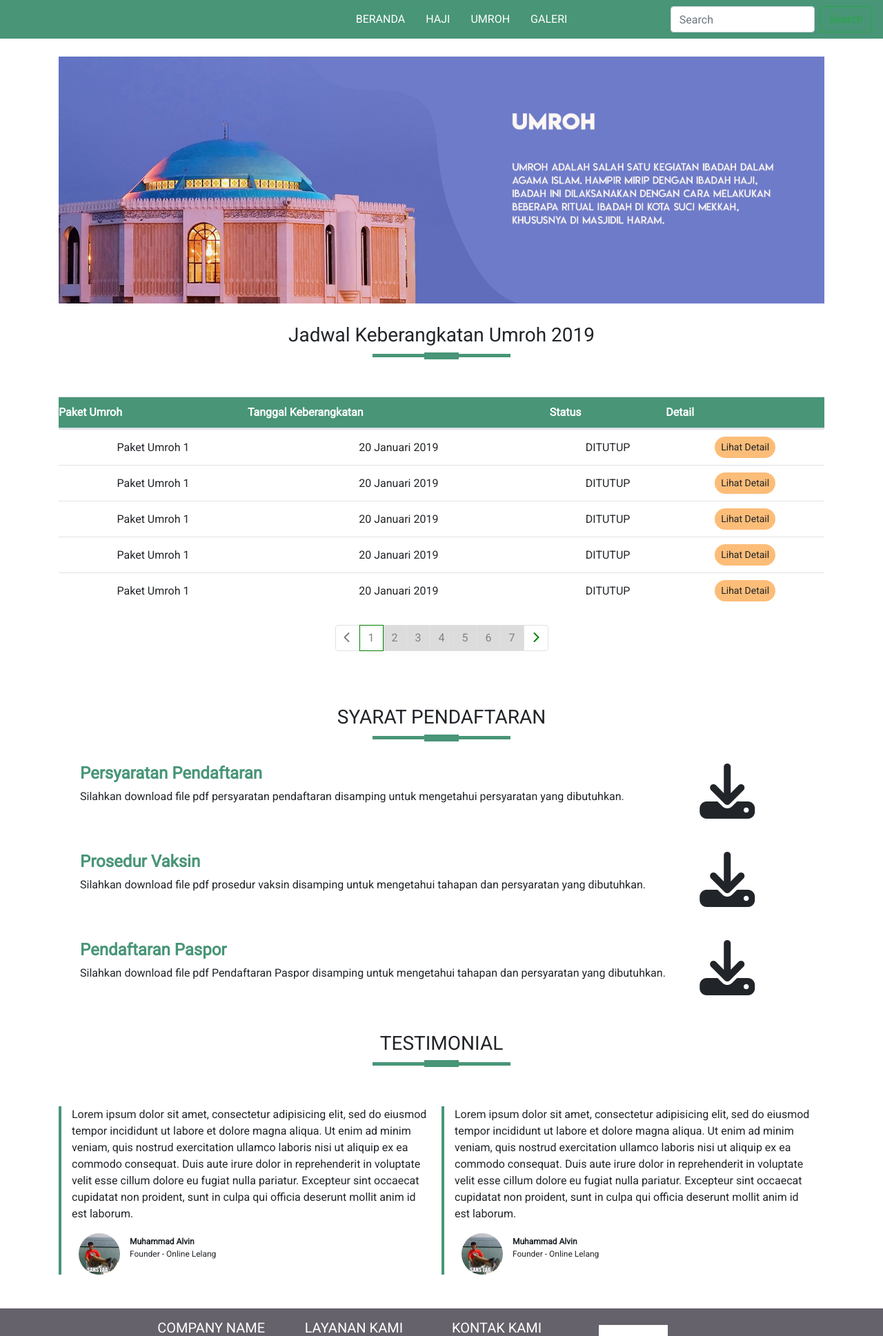
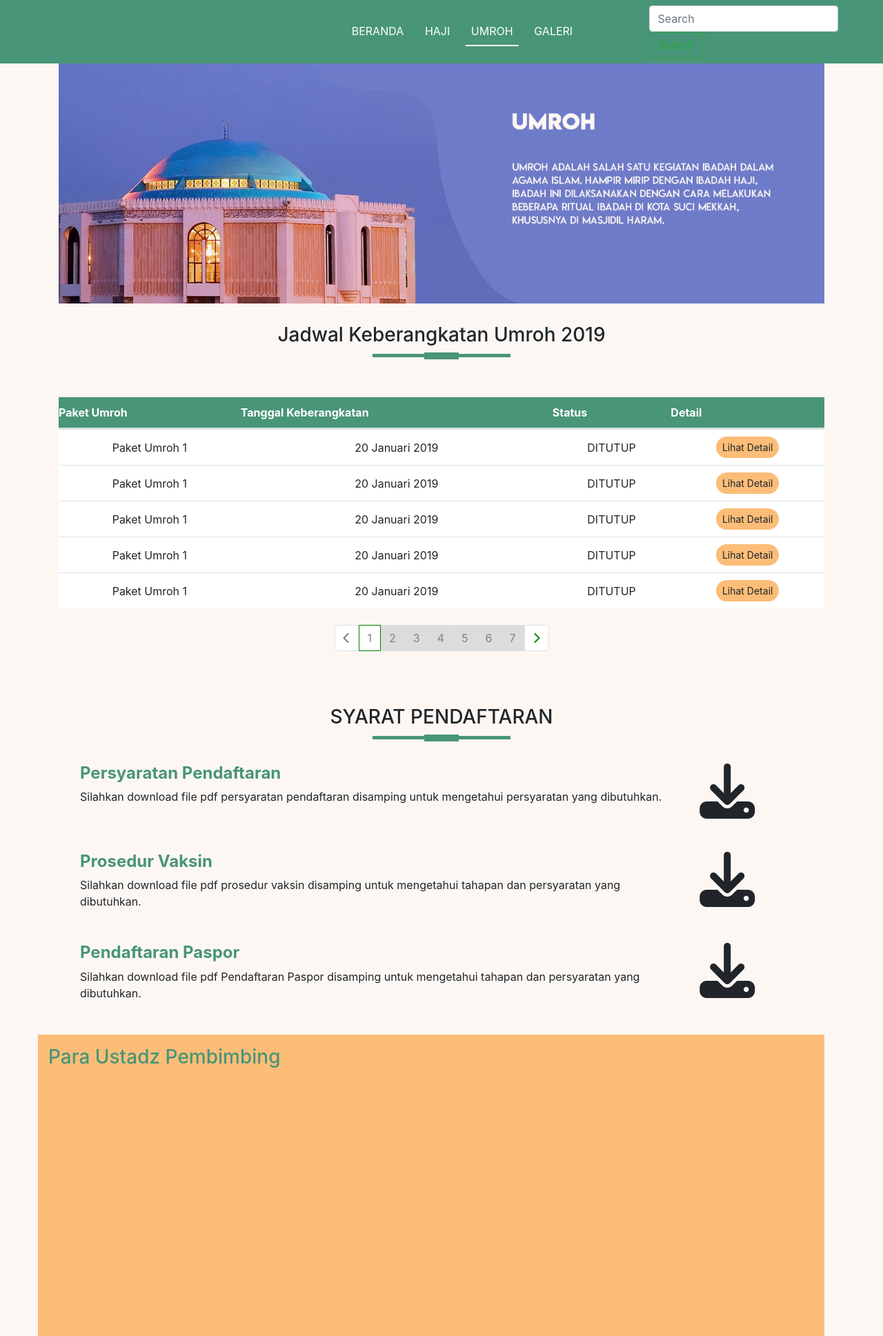
Before and after one commit to Sympathizee/website-kp, a CodeIgniter app: page /website-kp/umroh in a window 1280 px wide. Shown: the top 1937 px of the page at 69% size. Run offline with CodeIgniter, Linux system fonts and the light colour scheme; some libraries are stand-ins or nearby versions.

Commit message:
adding umbing

```diff
--- a/application/views/Umroh.php
+++ b/application/views/Umroh.php
@@ -79,6 +79,40 @@
                     </div>
                   </div>
                 </div>
+                <!-- ///////////////////////////// SECTION USTADZ PEMBIMBING ////////////////////////////-->
+                <section class="UMBING">
+                  <div class="row p-0 m-0snap" style="background-color: rgb(252,247,243);width: 100%;height: 100vh;">
+                    <div class="container-fluid m-0 p-0">
+                      <div class="row" style="height: 80%">
+                        <div class="col py-3" style="background-color: rgb(252,189,120);height: 500px;">
+                          <h3 style="color:rgb(72,149,119)">Para Ustadz Pembimbing</h3>
+                          <div class="owl-carousel">
+                            <div class="pembimbing-container">
+                              <div class="pembimbing-img-holder"><img class="pembimbing-img" src="<?php echo base_url();?>assets/images/Test1.jpg"></div>
+                              <div class="pembimbing-card"><div class="pembimbing-text">Alvin 1</div></div>
+                            </div>
+                            <div class="pembimbing-container">
+                              <div class="pembimbing-img-holder"><img class="pembimbing-img" src="<?php echo base_url();?>assets/images/Test1.jpg"></div>
+                              <div class="pembimbing-card"><div class="pembimbing-text">Alvin 2</div></div>
+                            </div>
+                            <div class="pembimbing-container">
+                              <div class="pembimbing-img-holder"><img class="pembimbing-img" src="<?php echo base_url();?>assets/images/Test1.jpg"></div>
+                              <div class="pembimbing-card"><div class="pembimbing-text">Alvin 3</div></div>
+                            </div>
+                            <div class="pembimbing-container">
+                              <div class="pembimbing-img-holder"><img class="pembimbing-img" src="<?php echo base_url();?>assets/images/Test1.jpg"></div>
+                              <div class="pembimbing-card"><div class="pembimbing-text">Alvin 4</div></div>
+                            </div>
+                            <div class="pembimbing-container">
+                              <div class="pembimbing-img-holder"><img class="pembimbing-img" src="<?php echo base_url();?>assets/images/Test1.jpg"></div>
+                              <div class="pembimbing-card"><div class="pembimbing-text">Alvin 5</div></div>
+                            </div>
+                          </div>
+                        </div>
+                      </div>
+                    </div>
+                  </div>
+                </section>
                 <!-- ///////////////////////////// SECTION TESTIMONIAL ////////////////////////////-->
                 <section class="testi">
                   <div class="container">
@@ -131,5 +165,7 @@ $(document).ready(function() {
           "ordering": false
         });
       });
+      $("#umroh").removeClass("h-passive");
+      $("#umroh").addClass("h-active");
     </script>
     </html>
--- a/application/views/templates/navbar.php
+++ b/application/views/templates/navbar.php
@@ -7,15 +7,15 @@
       <ul class="navbar-nav mr-auto" style="margin-left: 50%;
   transform: translateX(-50%);">
         <li class="nav-item" id="beranda" style="margin-right: 5%;">
-          <a class="nav-link t-white " href="#" style="color:white;">BERANDA </a>
+          <a class="nav-link t-white " href="<?=base_url()?>" style="color:white;">BERANDA </a>
         </li>
         <li class="nav-item h-passive" id="haji" style="margin-right: 5%;">
           <div class="mainDiv">
-            <a class="nav-link t-white " href="#" id="haji" style="color:white;">HAJI </a>
+            <a class="nav-link t-white " href="<?=base_url('haji')?>" id="haji" style="color:white;">HAJI </a>
           </div>
         </li>
         <li class="nav-item h-passive" id="umroh" style="margin-right: 5%;">
-          <a class="nav-link t-white " href="#" id="umroh" style="color:white;">UMROH</a>
+          <a class="nav-link t-white " href="<?=base_url('umroh')?>" id="umroh" style="color:white;">UMROH</a>
         </li>
         <li class="nav-item h-passive" id="galeri" style="margin-right: 5%;">
           <a class="nav-link t-white " href="#" id="galeri" style="color:white;">GALERI</a>
--- a/assets/css/umroh.css
+++ b/assets/css/umroh.css
@@ -1,6 +1,28 @@
+html {
+  font-family: 'Roboto', sans-serif;
+}
+
 body {
   padding-top: 58px;
-  font-family: 'Roboto', sans-serif;
+  background-color: rgb(252,247,243)!important;
+}
+
+.h-active:after{
+	content: "";
+	display: block;
+	border-bottom: 2px solid white;
+}
+
+.h-passive:after {
+    content: ""; /* This is necessary for the pseudo element to work. */
+    display: block; /* This will put the pseudo element on its own line. */
+    width: 0%; /* Change this to whatever width you want to have before hover. */
+    border-bottom: 2px solid white; /* This creates the border. Replace black with whatever color you want. */
+    transition: .5s; /* This establishes the amount of time in seconds the animation should take from start to finish */
+}
+
+.h-passive:hover:after {
+    width: 100%; /* This will be the new width of your border when on hover */
 }
 
 /* JUDUL SETIAP SECTION */
```
Also changed, not shown: other parts of assets/css/umroh.css (+45 -0 lines). Lines whose indentation alone changed are shown as unchanged.
